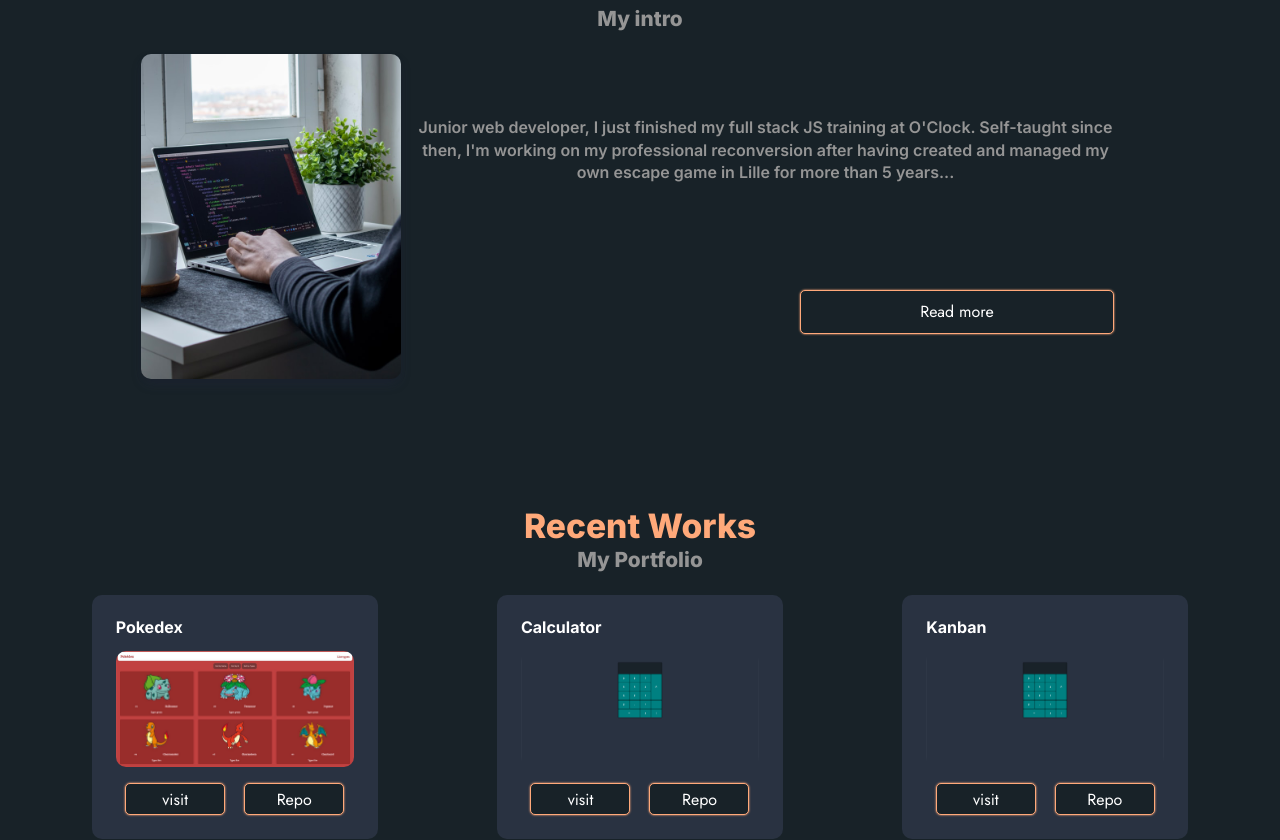
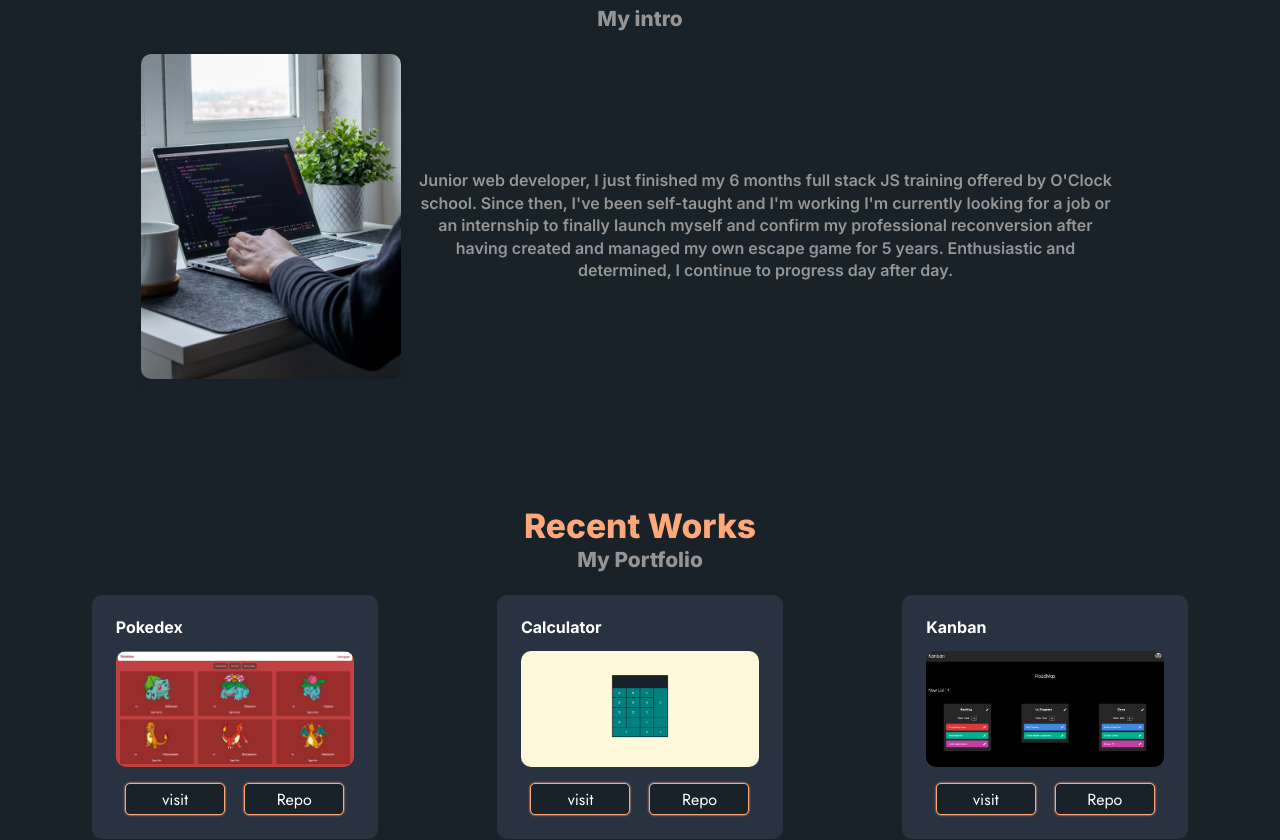
Before and after one commit to FabienCallot/fabcall-website, a React (Create React App) app: page / in a window 1280 px wide. Shown: the part 891-1731 px from the top of the page. Built offline with nearby package versions, Linux system fonts and the light colour scheme.

Commit message:
refacto and update text about and card kanban

```diff
--- a/src/Components/AboutMe/AboutMe.jsx
+++ b/src/Components/AboutMe/AboutMe.jsx
@@ -1,12 +1,12 @@
 import React from 'react';
-import { useNavigate } from 'react-router-dom';
+//import { useNavigate } from 'react-router-dom';
 import Titles from '../Titles/Titles';
 import Code from '../../Docs/code.jpeg';
-import Button from '../Button/Button';
+//import Button from '../Button/Button';
 import './aboutMe.scss';
 
 const AboutMe = () => {
-  const navigate = useNavigate();
+  //const navigate = useNavigate();
   return (
     <section className="about" id="about">
       <Titles
@@ -20,22 +20,26 @@ const AboutMe = () => {
         </div>
         <div className="about-content-right">
           <p className="about-content-text">
-            Junior web developer, I just finished my full stack JS training at
-            O&apos;Clock. Self-taught since then, I&apos;m working on my
+            Junior web developer, I just finished my 6 months full stack JS
+            training offered by O&apos;Clock school. Since then, I&apos;ve been
+            self-taught and I&apos;m working I&apos;m currently looking for a
+            job or an internship to finally launch myself and confirm my
             professional reconversion after having created and managed my own
-            escape game in Lille for more than 5 years...
+            escape game for 5 years. Enthusiastic and determined, I continue to
+            progress day after day.
           </p>
-          <div className="about-content-button">
+          {/* TODO: not necessary for the moment, activate it if i make a longer text */}
+          {/* <div className="about-content-button">
             <Button
               className={''}
               text={'Read more'}
               clickEvent={() => navigate('/about-me')}
             />
-          </div>
+          </div> */}
         </div>
       </div>
     </section>
   );
 };
 
-export default AboutMe;
+export default React.memo(AboutMe);
--- a/src/Components/Card/Card.jsx
+++ b/src/Components/Card/Card.jsx
@@ -36,4 +36,4 @@ Card.propTypes = {
   path2: PropTypes.string.isRequired,
 };
 
-export default React.memo(Card);
+export default Card;
--- a/src/Components/Footer/footer.scss
+++ b/src/Components/Footer/footer.scss
@@ -1,7 +1,6 @@
 @use 'src/styles/vars';
 
 .footer {
-  position: relative;
   color: vars.$corail;
   background-color: vars.$light-blue;
   text-align: center;
--- a/src/Components/Header/header.scss
+++ b/src/Components/Header/header.scss
@@ -3,8 +3,7 @@
 
 .header {
   width: 100%;
-  min-height: 100vh;
-  padding-top: 10%;
+  min-height: 75vh;
   &-text {
     display: flex;
     flex-direction: column;
--- a/src/Components/RecentWorks/RecentWorks.jsx
+++ b/src/Components/RecentWorks/RecentWorks.jsx
@@ -3,6 +3,7 @@ import Card from '../Card/Card';
 import Titles from '../Titles/Titles';
 import Pokedex from '../../Docs/pokedex.jpg';
 import Calculator from '../../Docs/calculator.jpg';
+import Kanban from '../../Docs/kanban.jpg';
 import './recentWorks.scss';
 
 const RecentWorks = () => {
@@ -37,12 +38,12 @@ const RecentWorks = () => {
         <Card
           className="recent-works-card"
           title="Kanban"
-          imgSrc={Calculator}
+          imgSrc={Kanban}
           alt="home page of Kanban web site"
           buttonText1="visit"
           buttonText2="Repo"
-          path1={'https://calculator-fabiencallot.vercel.app/'}
-          path2={'https://github.com/FabienCallot/Calculator'}
+          path1={'https://kanban-node-react.vercel.app/'}
+          path2={'https://github.com/FabienCallot/kanban-node-react-app'}
         />
       </div>
     </section>
```
Also changed, not shown: src/Docs/calculator.jpg, src/Docs/kanban.jpg (added).
